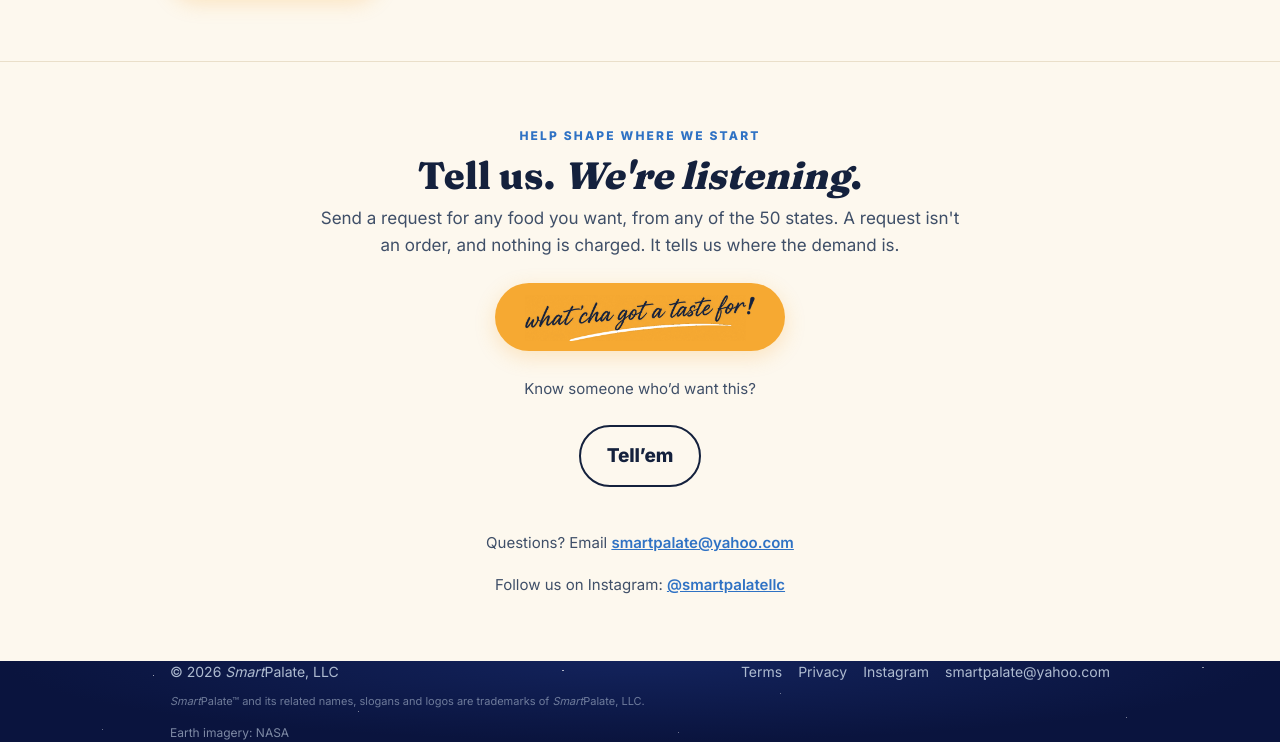
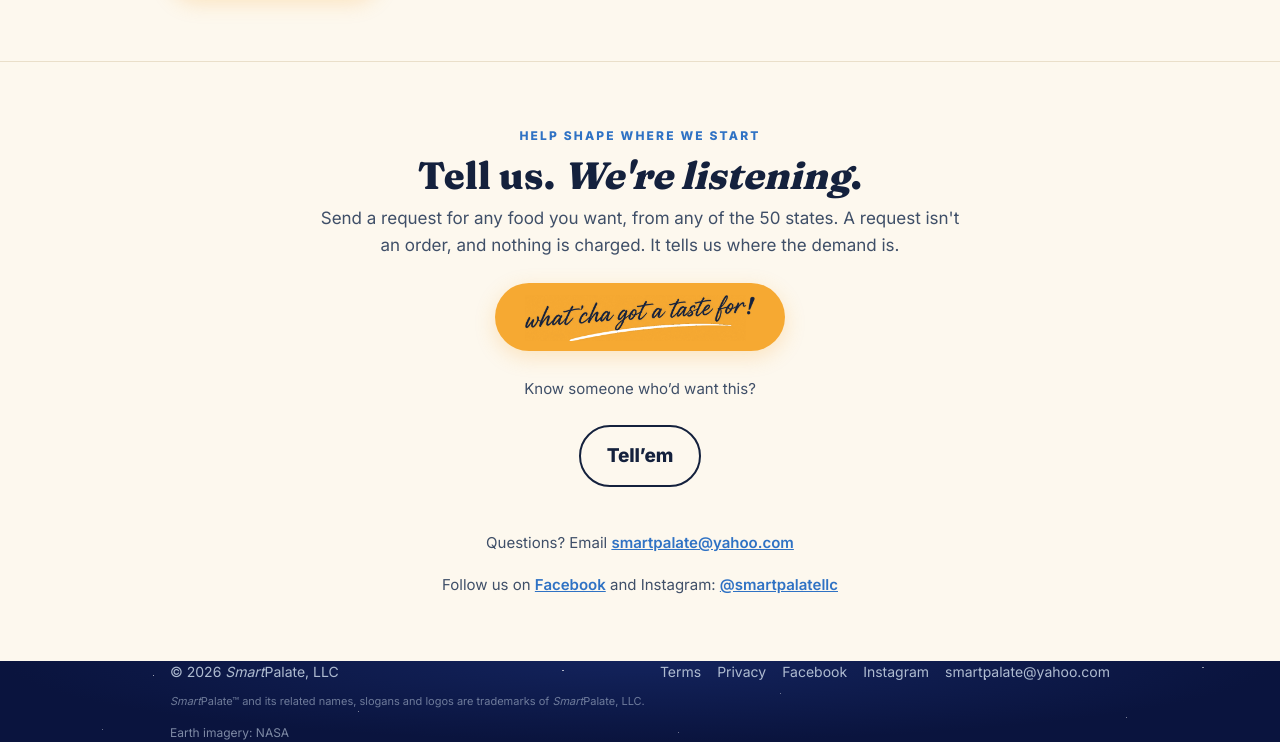
Before and after one commit to ralphyboy118/smartpalate-site, a plain HTML site: page index.html in a window 1280 px wide. Shown: the part 3479-4221 px from the top of the page. Drawn offline with nearby package versions, Linux system fonts and the light colour scheme; no server answers; a web font is replaced by a local one.

Commit message:
Facebook link beside Instagram (contact section and footer) (#6)
Mr. Parker, Nov 17: Facebook next to Instagram.

Co-authored-by: ralphyboy118 <229403777+ralphyboy118@users.noreply.github.com>
Co-authored-by: Claude Opus 5.5 <noreply@anthropic.com>

```diff
--- a/index.html
+++ b/index.html
@@ -390,7 +390,7 @@
         <button class="btn outline play tellem" type="button" data-share>Tell&rsquo;em</button>
         <p class="copied" aria-live="polite"></p>
         <p class="reach">Questions? Email <a href="mailto:smartpalate@yahoo.com">smartpalate@yahoo.com</a></p>
-        <p class="reach">Follow us on Instagram: <a href="https://www.instagram.com/smartpalatellc/" target="_blank" rel="noopener">@smartpalatellc</a></p>
+        <p class="reach">Follow us on <a href="https://www.facebook.com/profile.php?id=61592548000159" target="_blank" rel="noopener">Facebook</a> and Instagram: <a href="https://www.instagram.com/smartpalatellc/" target="_blank" rel="noopener">@smartpalatellc</a></p>
       </div>
     </section>
   </main>
@@ -402,6 +402,7 @@
         <nav aria-label="Footer">
           <a href="https://app.smartpalate.co/legal/terms">Terms</a>
           <a href="https://app.smartpalate.co/legal/privacy">Privacy</a>
+          <a href="https://www.facebook.com/profile.php?id=61592548000159" target="_blank" rel="noopener">Facebook</a>
           <a href="https://www.instagram.com/smartpalatellc/" target="_blank" rel="noopener">Instagram</a>
           <a href="mailto:smartpalate@yahoo.com">smartpalate@yahoo.com</a>
         </nav>
```
